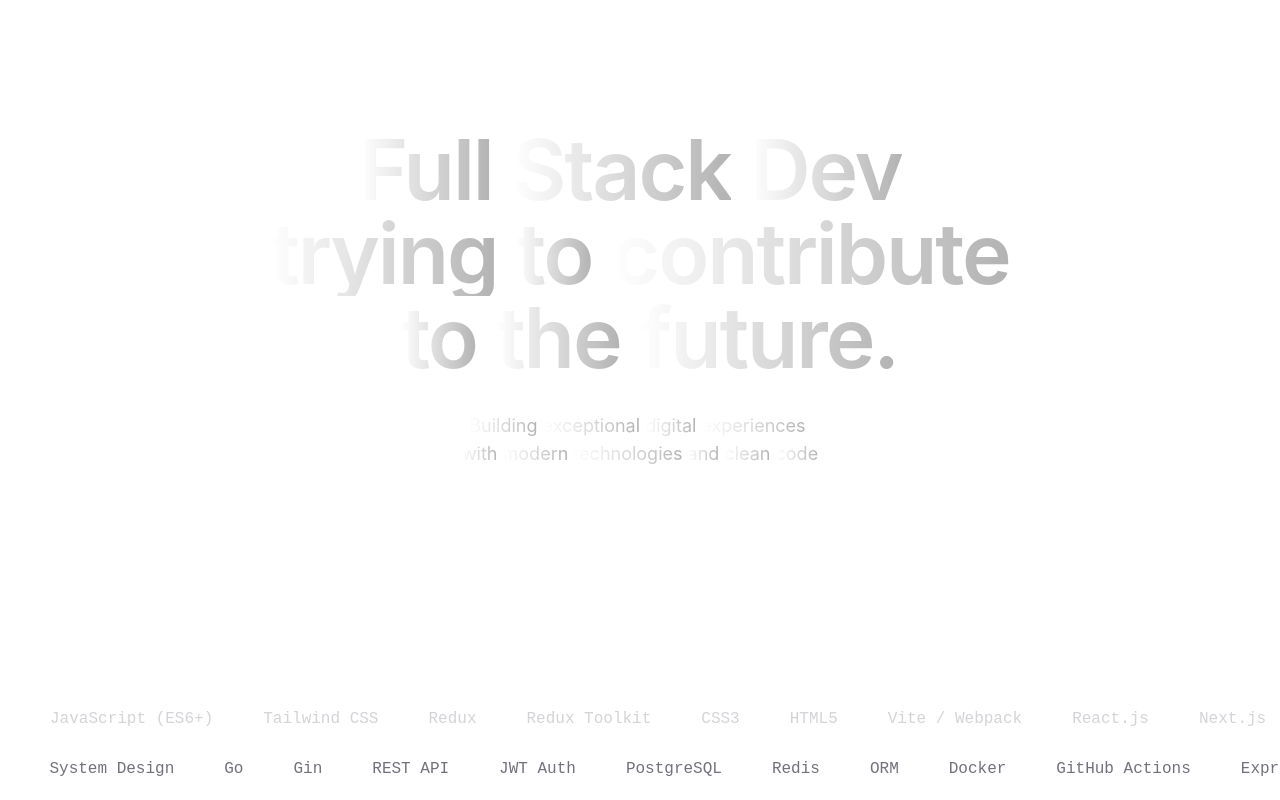
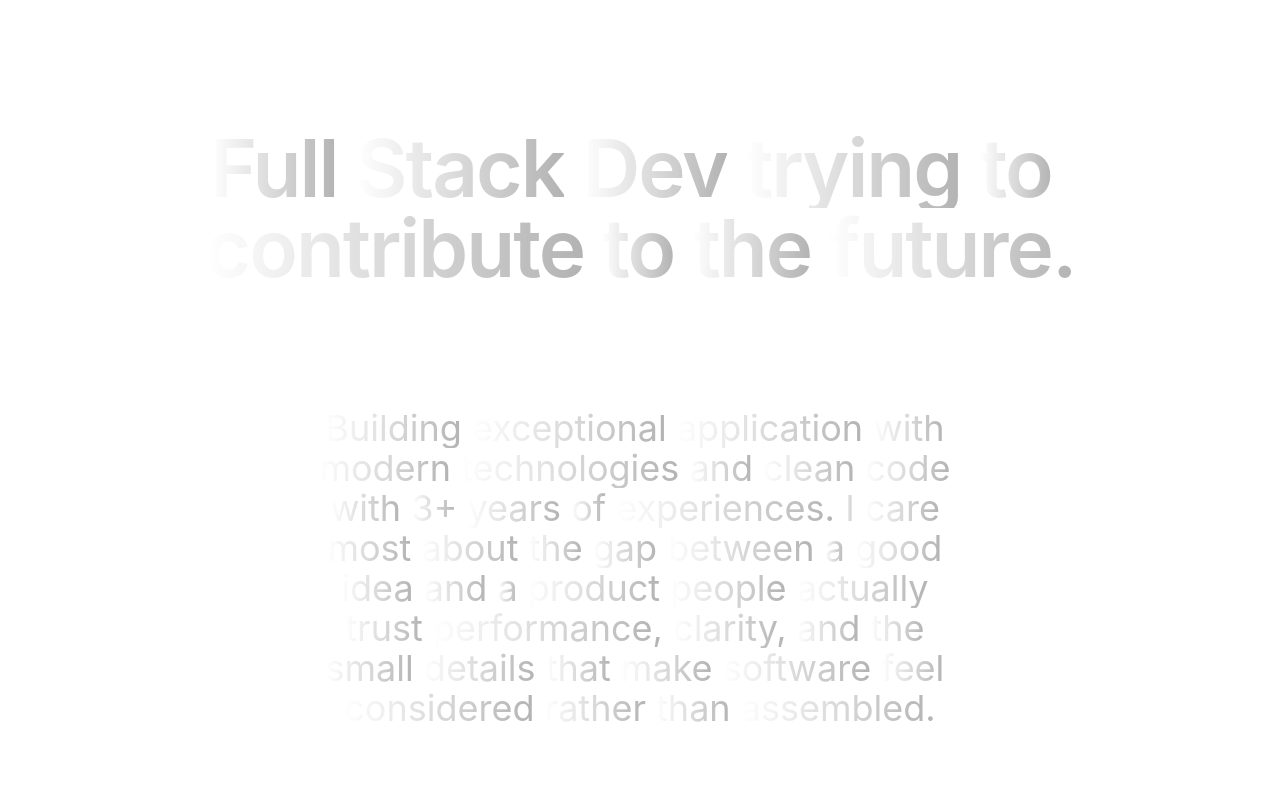
Before and after one commit to bildanjhry/space.ranger, a React (Vite) app: page / in a window 1280 px wide. Shown: the part 880-1680 px from the top of the page. Built offline with nearby package versions, Linux system fonts and the light colour scheme.

Commit message:
feat: change bio and add the icon separation

```diff
--- a/src/App.jsx
+++ b/src/App.jsx
@@ -671,14 +671,19 @@ function HeroSection() {
                     </div>
                   </a> */}
 
-                  <h1 className="mt-8 max-w-4xl mx-auto text-balance text-6xl font-semibold tracking-tight md:text-5xl lg:mt-16 xl:text-[5.25rem]">
+                  <h1 className="mt-8 max-w-4xl mx-auto text-balance text-6xl font-semibold tracking-tight md:text-5xl lg:mt-16 xl:text-[5rem]">
                     <TextEffect preset="blur" per="word" delay={0.2}>
                       Full Stack Dev trying to contribute to the future.
                     </TextEffect>
                   </h1>
-                  <p className="mx-auto mt-8 max-w-2xl text-balance text-lg">
+                  <button className='w-12 h-12 mt-9 rounded-full border border-white/20'>
+                    <p className='text-white/40 text-xl'>{"</>"}</p>
+                  </button>
+                  <p className="mx-auto mt-9 max-w-2xl text-balance text-4xl">
                     <TextEffect preset="slide" per="word" delay={0.5}>
-                      Building exceptional digital experiences with modern technologies and clean code
+                      Building exceptional application with modern technologies and clean code with 3+ years of experiences.
+                        I care most about the gap between a good idea and a product people actually trust performance, clarity, and the small details that make software feel considered rather
+              than assembled.
                     </TextEffect>
                   </p>
                 </AnimatedGroup>
```
